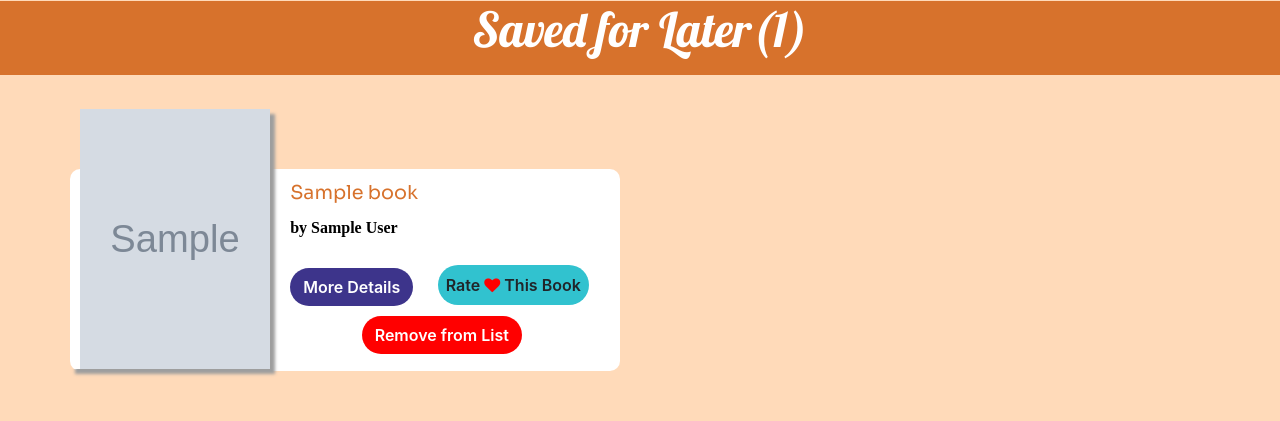
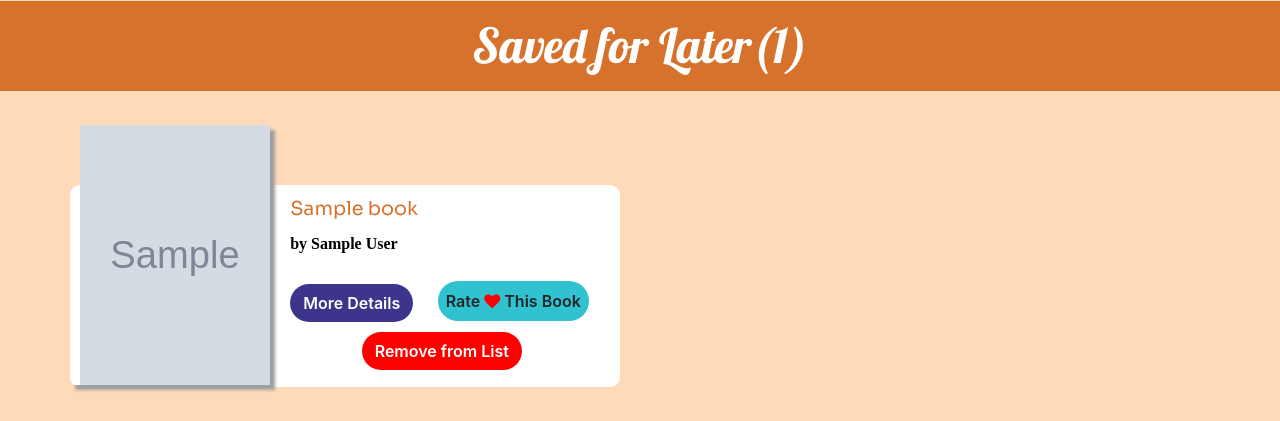
Before and after one commit to Praful932/Kitabe, a Django app: template templates/mainapp/saved_book.html in a window 1280 px wide. Shown: the part 88-509 px from the top of the page. Run offline with Django 3.2, Linux system fonts and the light colour scheme; the template is opened without the code that fills it: most values are stand-ins (such as "Sample title", 1, 10 or a date in 2020); grey boxes marked "Sample" are stand-in pictures; parts of the project's set-up code (start-up, migrations or seed data) failed here and were passed over; some libraries are stand-ins or nearby versions.

Commit message:
Update saved_book.html

```diff
--- a/templates/mainapp/saved_book.html
+++ b/templates/mainapp/saved_book.html
@@ -8,7 +8,7 @@ Library
 {% endblock head %}
 {% block main %}
 
-<h1 id="title" class="genre-head text-center pb-3">Saved for Later({{num}})</h1>
+<h1 id="title" class="genre-head text-center pt-3 pb-3">Saved for Later({{num}})</h1>
 <div class="card-deck pt-3">
 {% for book in page_obj %}
 <div id="book-{{book.book_id}}" class="obsu">
```
